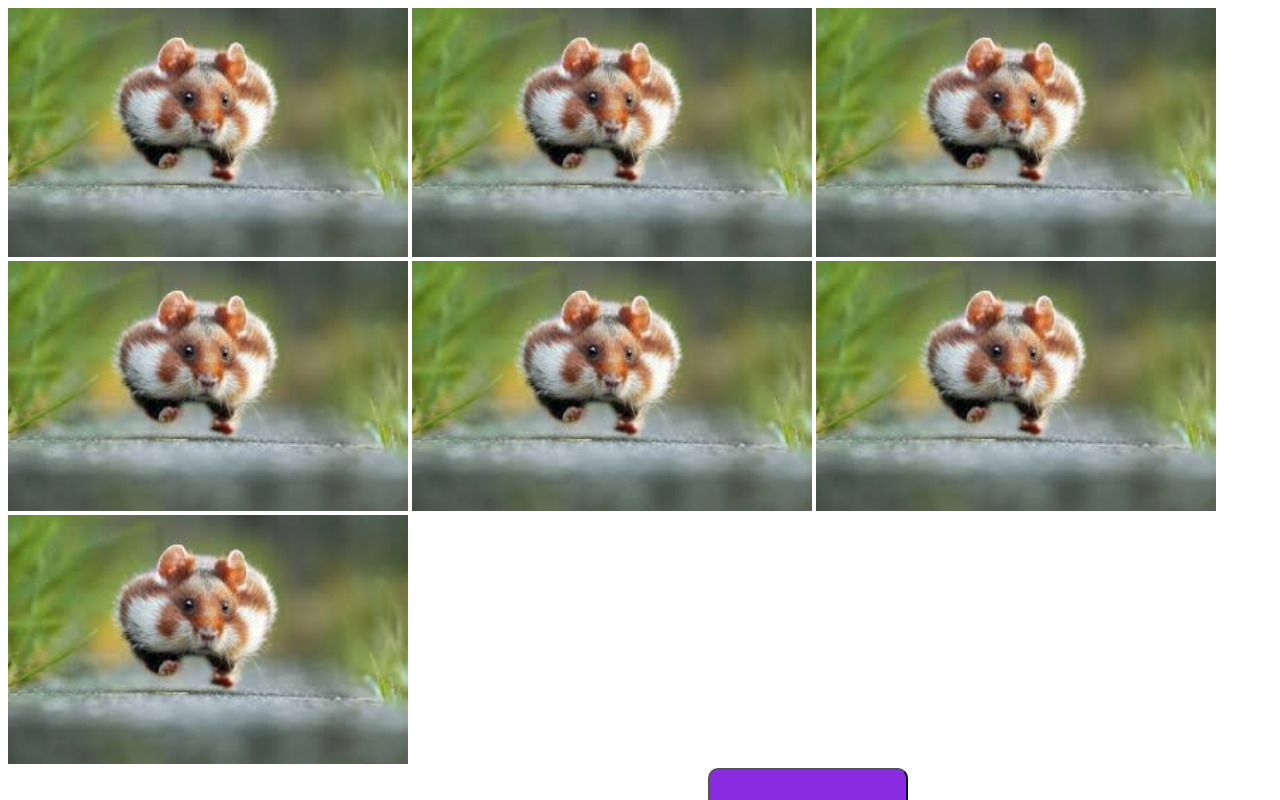
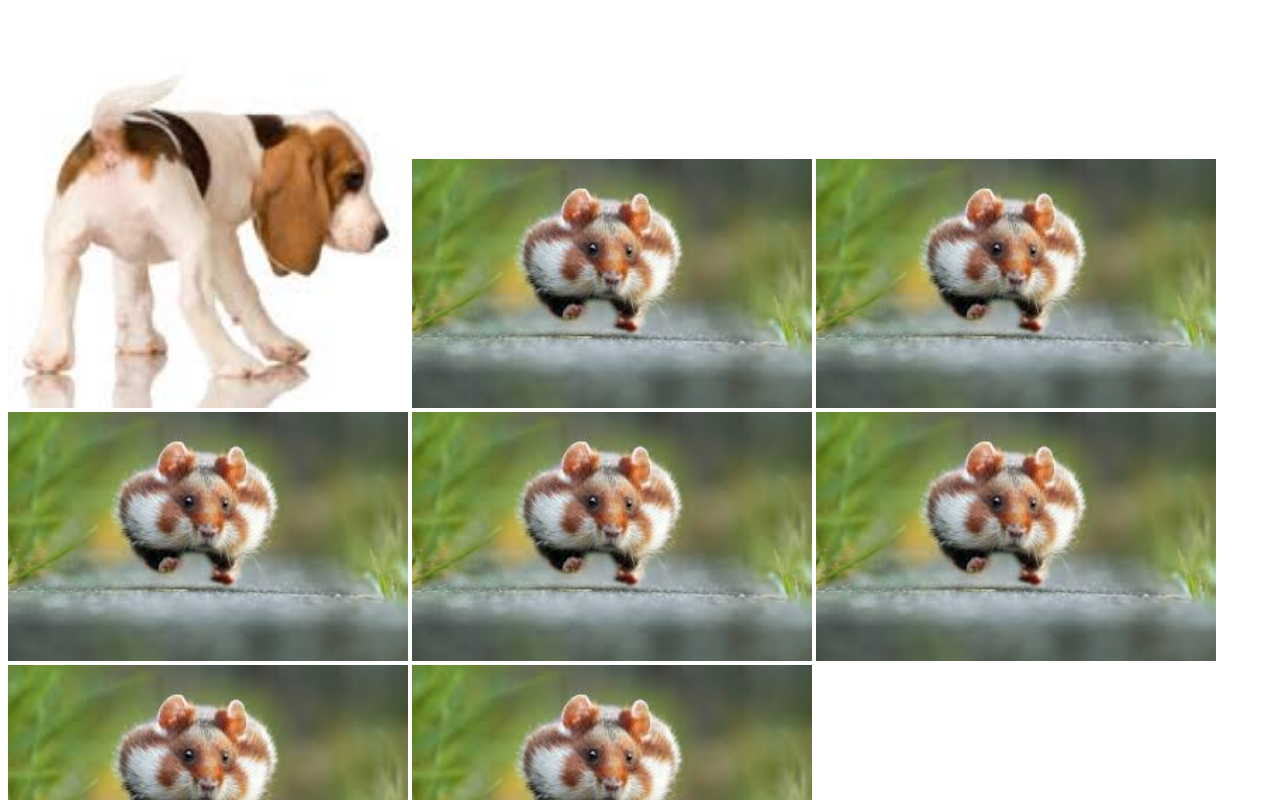
Before and after one commit to Nordcoder0101/show-hide-rodents, a plain HTML site: page index.html in a window 1280 px wide. Both pictures are taken after a click on the picture 208 px from the left and 132 px from the top of the page. Shown: the top 800 px of the page. Drawn offline with nearby package versions, Linux system fonts and the light colour scheme.

Commit message:
can change between 2 photos

```diff
--- a/index.html
+++ b/index.html
@@ -10,14 +10,14 @@
   <script src="index.js"></script>
 </head>
 <body>
-  <img class="pic1"src="rodent.jpeg">
-  <img class="pic2"src="rodent.jpeg">
-  <img class="pic3"src="rodent.jpeg">
-  <img class="pic4"src="rodent.jpeg">
-  <img class="pic5"src="rodent.jpeg">
-  <img class="pic6"src="rodent.jpeg">
-  <img class="pic7"src="rodent.jpeg">
-  <img class="pic8"src="rodent.jpeg">
+  <img class="pic1" alt_img_src="dog1.jpeg" src="rodent.jpeg">
+  <img class="pic2" alt_img_src="dog1.jpeg" src="rodent.jpeg">
+  <img class="pic3" alt_img_src="dog1.jpeg" src="rodent.jpeg">
+  <img class="pic4" alt_img_src="dog1.jpeg" src="rodent.jpeg">
+  <img class="pic5" alt_img_src="dog1.jpeg" src="rodent.jpeg">
+  <img class="pic6" alt_img_src="dog1.jpeg" src="rodent.jpeg">
+  <img class="pic7" alt_img_src="dog1.jpeg" src="rodent.jpeg">
+  <img class="pic8" alt_img_src="dog1.jpeg" src="rodent.jpeg">
   <button>RESET</button>
 </body>
 </html>
--- a/index.js
+++ b/index.js
@@ -1,9 +1,27 @@
 $(document).ready(()=> {
+  // $('img').click(function() {
+  //   $(this).hide();
+  // })
+
+  // $('button').click(()=>{
+  //   $('img').show();
+  // })
+
+
   $('img').click(function() {
-    $(this).hide();
+    let originalPic = $('img').attr('src')
+    let altImg = $(this).attr('alt_img_src');
+
+    $(this).attr({
+      alt_img_src: originalPic,
+      src: altImg
+    })
   })
 
   $('button').click(()=>{
-    $('img').show();
+    let originalPic = $('img').attr('alt_img_src')
+    $('img').attr({
+      src: originalPic
+    })
   })
 })
```
Also changed, not shown: dog1.jpeg (added).
